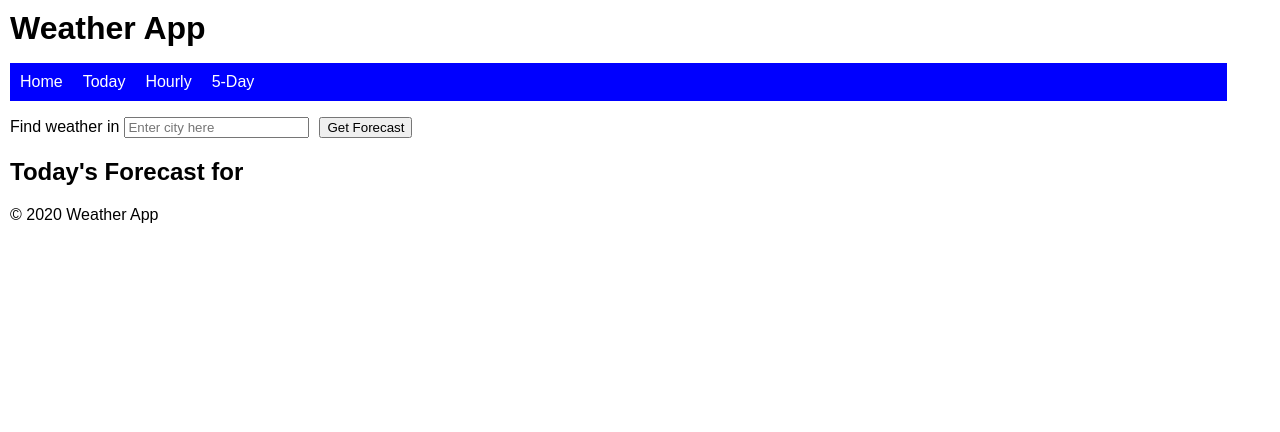
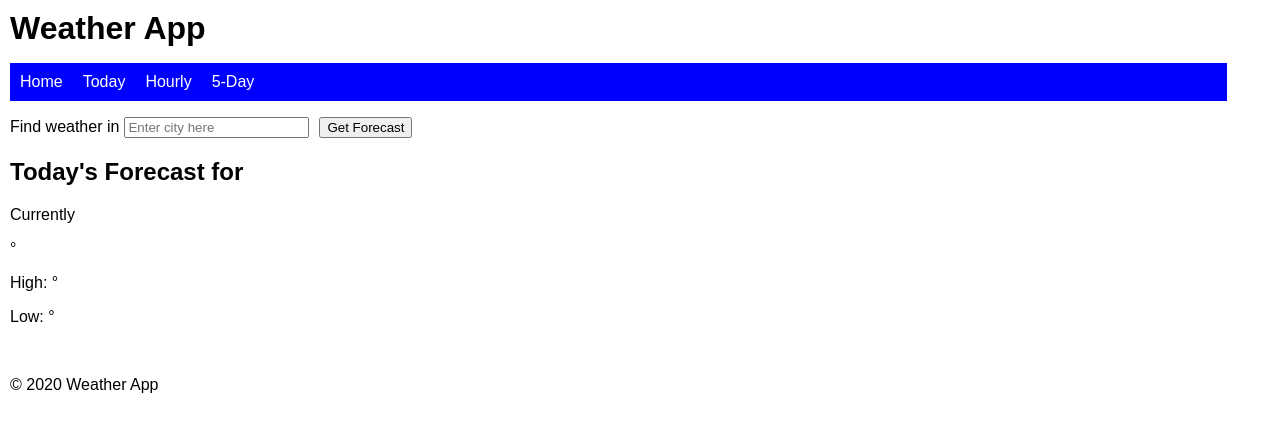
Before and after one commit to josephsenyonjo25/WeatherApp, a React (Create React App) app: page /today in a window 1280 px wide. Shown: the top 432 px of the page. Built offline with nearby package versions, Linux system fonts and the light colour scheme.

Commit message:
added weather template to Today component

```diff
--- a/src/components/Today.js
+++ b/src/components/Today.js
@@ -7,6 +7,14 @@ function Today() {
       return (
         <div className="Today">
             <h2>Today's Forecast for {data.state.city}</h2>
+            <div className = "today">
+                <p className = "date">Currently</p>
+                <p className = "current">&deg;</p>
+                <p className = "high">High: &deg;</p>
+                <p className = "low">Low: &deg;</p>
+                <img src ="" alt="" className = "icon" />
+                <p className = "condition"></p>
+            </div>
         </div>
       );
     //}
```
